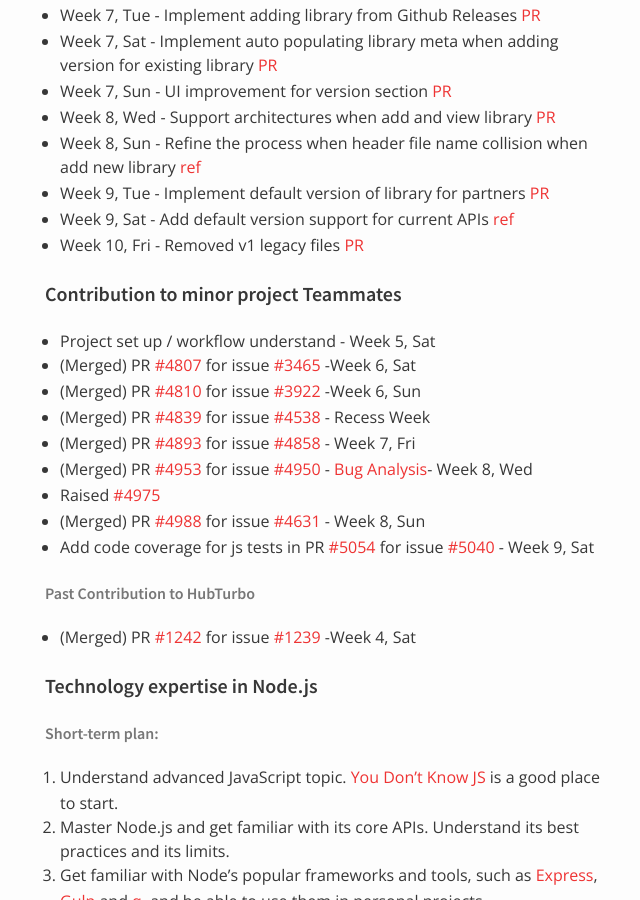
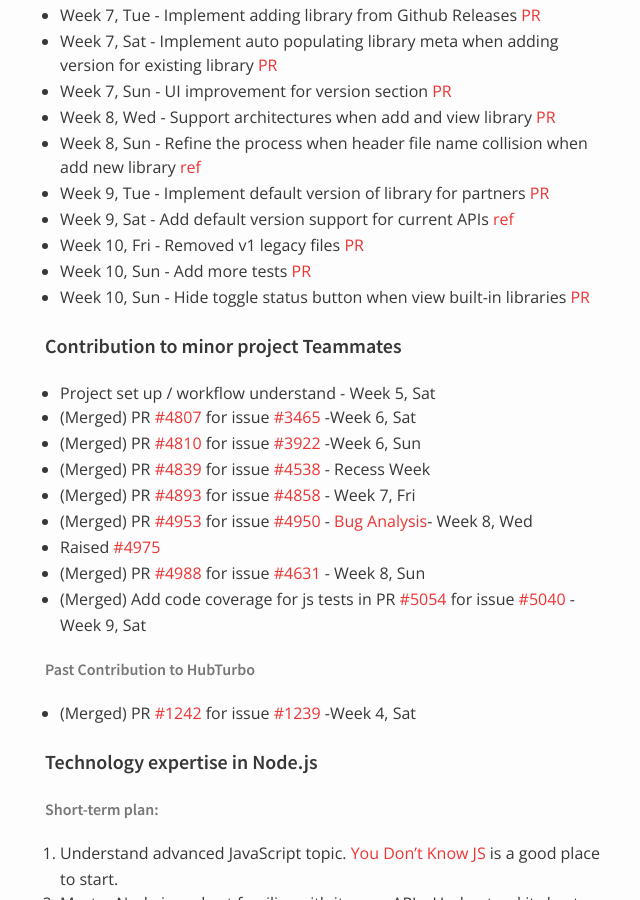
Before and after one commit to nus-oss/cs3281-AY1516S2-website, a Jekyll site: the page built from teams/codebender.md, in a window 1280 px wide and 900 px high, scrolled down 13810 px. Shown: the whole window, without its empty margins (325-965 px from the left). Built offline with Jekyll 4.4.1, drawn with Linux system fonts in a browser that asks for light colours.

Commit message:
Update Jiang Sheng's progress

```diff
--- a/teams/codebender.md
+++ b/teams/codebender.md
@@ -419,6 +419,8 @@ permalink: /teams/codebender/
 * Week 9, Tue - Implement default version of library for partners [PR](https://github.com/codebendercc/eratosthenes/pull/60)
 * Week 9, Sat - Add default version support for current APIs [ref](https://github.com/codebendercc/eratosthenes/pull/60/commits)
 * Week 10, Fri - Removed v1 legacy files [PR](https://github.com/codebendercc/eratosthenes/pull/67)
+* Week 10, Sun - Add more tests [PR](https://github.com/codebendercc/eratosthenes/pull/70)
+* Week 10, Sun - Hide toggle status button when view built-in libraries [PR](https://github.com/codebendercc/eratosthenes/pull/71)
 
 #### Contribution to minor project Teammates
 * Project set up / workflow understand - Week 5, Sat
@@ -429,7 +431,7 @@ permalink: /teams/codebender/
 * (Merged) PR [#4953](https://github.com/TEAMMATES/teammates/pull/4953) for issue [#4950](https://github.com/TEAMMATES/teammates/issues/4950) -  [Bug Analysis](https://github.com/TEAMMATES/teammates/issues/4950#issuecomment-194369745)- Week 8, Wed
 * Raised [#4975](https://github.com/TEAMMATES/teammates/issues/4975)
 * (Merged) PR [#4988](https://github.com/TEAMMATES/teammates/pull/4988) for issue [#4631](https://github.com/TEAMMATES/teammates/issues/4631) - Week 8, Sun
-* Add code coverage for js tests in PR [#5054](https://github.com/TEAMMATES/teammates/pull/5054) for issue [#5040](https://github.com/TEAMMATES/teammates/issues/5040) - Week 9, Sat
+* (Merged) Add code coverage for js tests in PR [#5054](https://github.com/TEAMMATES/teammates/pull/5054) for issue [#5040](https://github.com/TEAMMATES/teammates/issues/5040) - Week 9, Sat
 
 ###### Past Contribution to HubTurbo
 * (Merged) PR [#1242](https://github.com/HubTurbo/HubTurbo/pull/1242) for issue [#1239](https://github.com/HubTurbo/HubTurbo/issues/1239) -Week 4, Sat
```
